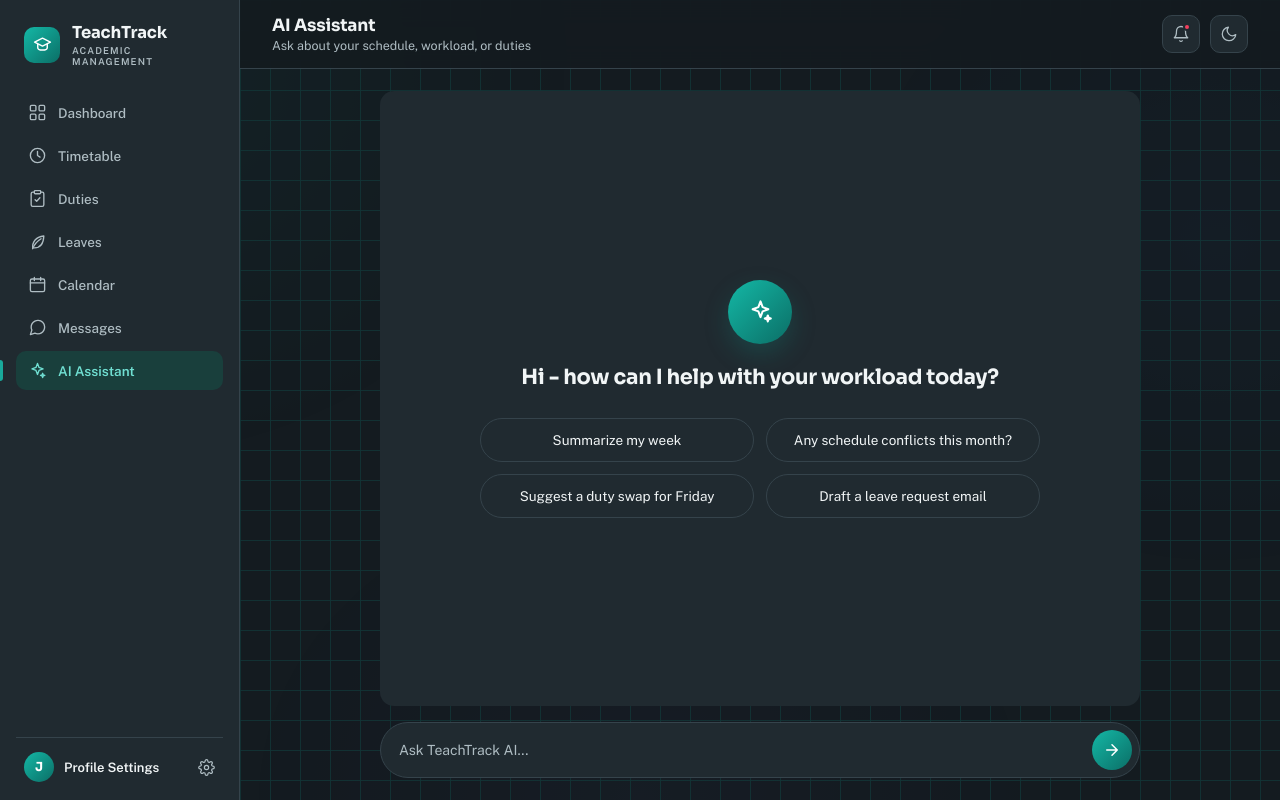
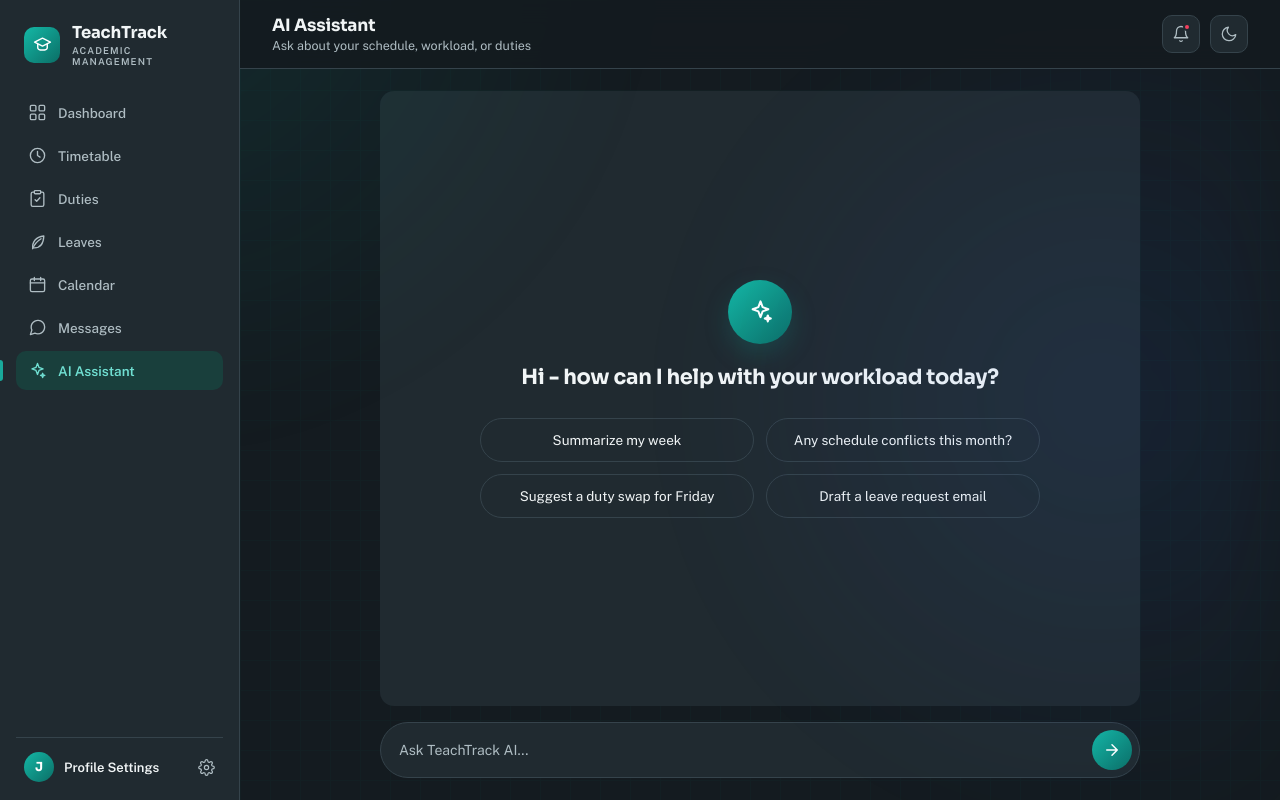
Before and after one commit to Abhishek-glitch-hue/teachtrack, a plain HTML site: page ai_assistant.html in a window 1280 px wide. Both pictures are taken after a click on the button 1229 px from the left and 34 px from the top of the page. Drawn offline with nearby package versions, Linux system fonts and the light colour scheme; no server answers.

Commit message:
Match AI assistant background to dashboard

```diff
--- a/ai_assistant.html
+++ b/ai_assistant.html
@@ -24,18 +24,25 @@
   *{box-sizing:border-box;margin:0;padding:0}
   html,body{height:100%}
   body{font-family:'Public Sans',system-ui,sans-serif;background:var(--bg);color:var(--text);font-size:14px}
+  body::before,body::after{content:"";position:fixed;inset:-60% 0;pointer-events:none}
   body::before{
-    content:"";position:fixed;inset:0;z-index:0;pointer-events:none;
+    z-index:0;inset:-60% 0;
     background-image:
       linear-gradient(to right,rgba(14,143,132,.9) 1px,transparent 1px),
-      linear-gradient(to bottom,rgba(14,143,132,.9) 1px,transparent 1px),
-      radial-gradient(ellipse 55% 75% at 8% 8%,rgba(16,179,163,.20),transparent 72%),
-      radial-gradient(ellipse 45% 65% at 95% 30%,rgba(59,118,240,.12),transparent 72%),
-      radial-gradient(ellipse 50% 65% at 50% 100%,rgba(138,99,232,.10),transparent 72%);
-    background-size:30px 30px,30px 30px,auto,auto,auto;
-    opacity:.8;
+      linear-gradient(to bottom,rgba(14,143,132,.9) 1px,transparent 1px);
+    background-size:30px 30px;opacity:.07;
   }
-  html[data-theme="dark"] body::before{opacity:.22}
+  body::after{
+    z-index:0;inset:-90% 0;
+    background:
+      radial-gradient(ellipse 56vw 56vw at 12vw 30%,rgba(16,179,163,.20),transparent 70%),
+      radial-gradient(ellipse 50vw 50vw at calc(100% - 14vw) 50%,rgba(59,118,240,.17),transparent 70%),
+      radial-gradient(ellipse 48vw 48vw at 42vw calc(100% + 8vh),rgba(138,99,232,.18),transparent 70%),
+      radial-gradient(ellipse 34vw 34vw at calc(100% - 6vw) calc(100% - 6vh),rgba(207,73,100,.14),transparent 70%);
+    filter:blur(42px);
+  }
+  html[data-theme="dark"] body::before{opacity:.035}
+  html[data-theme="dark"] body::after{opacity:.55}
 
   /* ============ SIDEBAR ============ */
   .sidebar{
```
